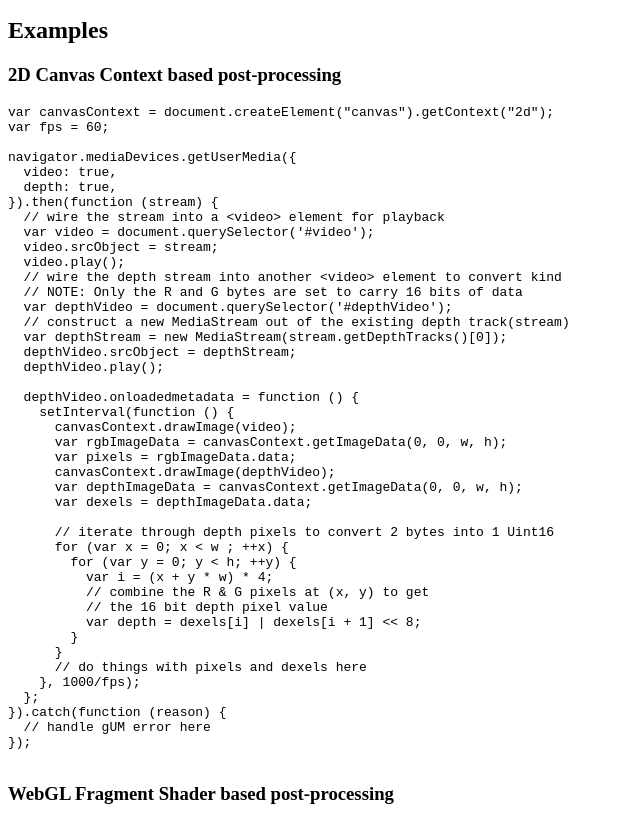
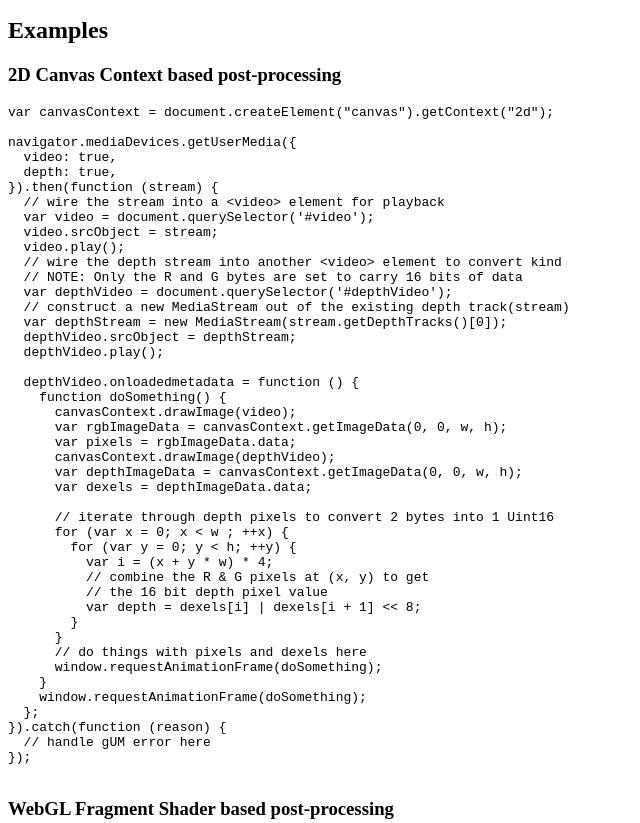
Before and after one commit to w3c/mediacapture-depth, a plain HTML site: page index.html in a window 1280 px wide. Shown: the part 2755-3578 px from the top of the page, without its empty margins (0-640 px from the left). Drawn offline with Linux system fonts and the light colour scheme.

Commit message:
Use requestAnimationFrame instead of setInterval in 2D canvas example.

```diff
--- a/index.html
+++ b/index.html
@@ -507,7 +507,6 @@
       </h3>
       <pre class='example highlight'>
 var canvasContext = document.createElement("canvas").getContext("2d");
-var fps = 60;
 
 navigator.mediaDevices.getUserMedia({
   video: true,
@@ -526,7 +525,7 @@ navigator.mediaDevices.getUserMedia({
   depthVideo.play();
 
   depthVideo.onloadedmetadata = function () {
-    setInterval(function () {
+    function doSomething() {
       canvasContext.drawImage(video);
       var rgbImageData = canvasContext.getImageData(0, 0, w, h);
       var pixels = rgbImageData.data;
@@ -544,7 +543,9 @@ navigator.mediaDevices.getUserMedia({
         }
       }
       // do things with pixels and dexels here
-    }, 1000/fps);
+      window.requestAnimationFrame(doSomething);
+    }
+    window.requestAnimationFrame(doSomething);
   };
 }).catch(function (reason) {
   // handle gUM error here
```
